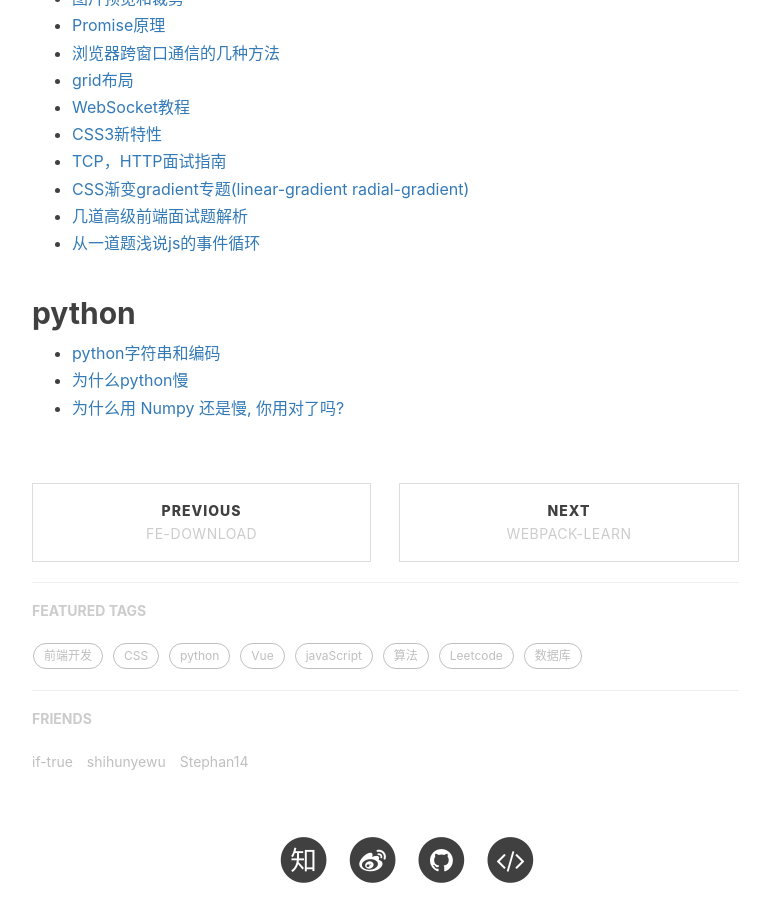
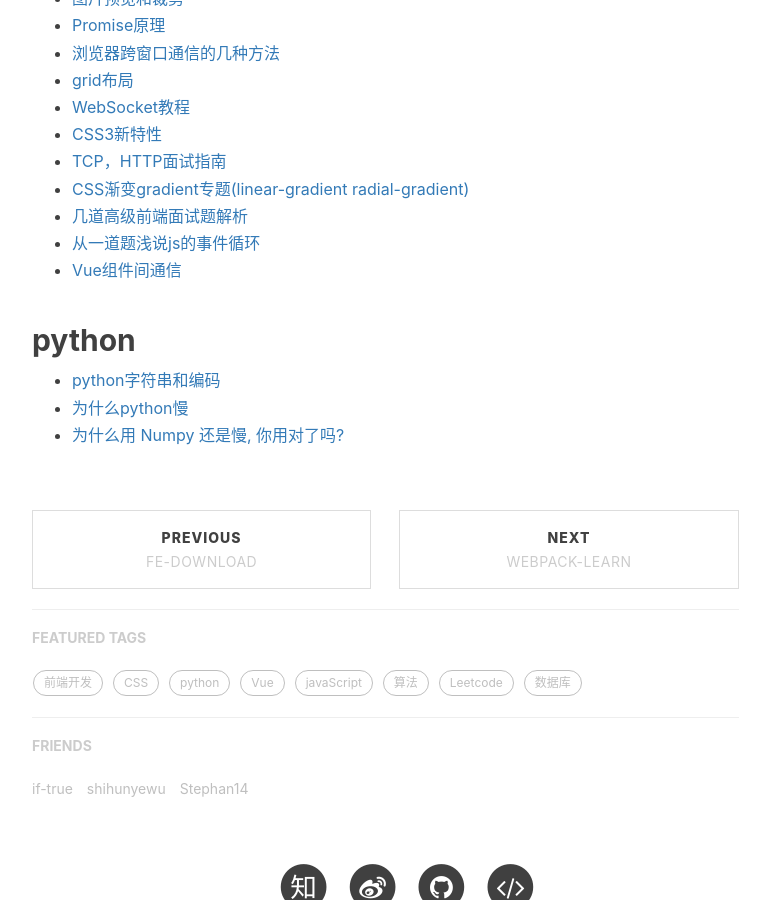
Before and after one commit to mickey0524/mickey0524.github.io, a Jekyll site: the page built from _posts/2017-10-20-superior-article.md, in a window 1280 px wide and 900 px high, scrolled down 1224 px. Shown: the whole window, without its empty margins (233-1003 px from the left). Built offline with Jekyll 4.4.1, drawn with Linux system fonts in a browser that asks for light colours; nearby versions of some CDN libraries; comment, search, counter and statistics services are not loaded.

Commit message:
feat(vue): 增加vue组件间通信的方法

```diff
--- a/_posts/2017-10-20-superior-article.md
+++ b/_posts/2017-10-20-superior-article.md
@@ -42,6 +42,7 @@ tags:
 * [CSS渐变gradient专题(linear-gradient radial-gradient)](https://juejin.im/post/5ad9d43951882567236e5133?utm_source=gold_browser_extension)
 * [几道高级前端面试题解析](https://juejin.im/post/5aa8a07cf265da238a3022a4?utm_source=gold_browser_extension)
 * [从一道题浅说js的事件循环](https://github.com/dwqs/blog/issues/61)
+* [Vue组件间通信](https://github.com/answershuto/learnVue/blob/master/docs/Vue%E7%BB%84%E4%BB%B6%E9%97%B4%E9%80%9A%E4%BF%A1.MarkDown)
 
 ## python
 
```
